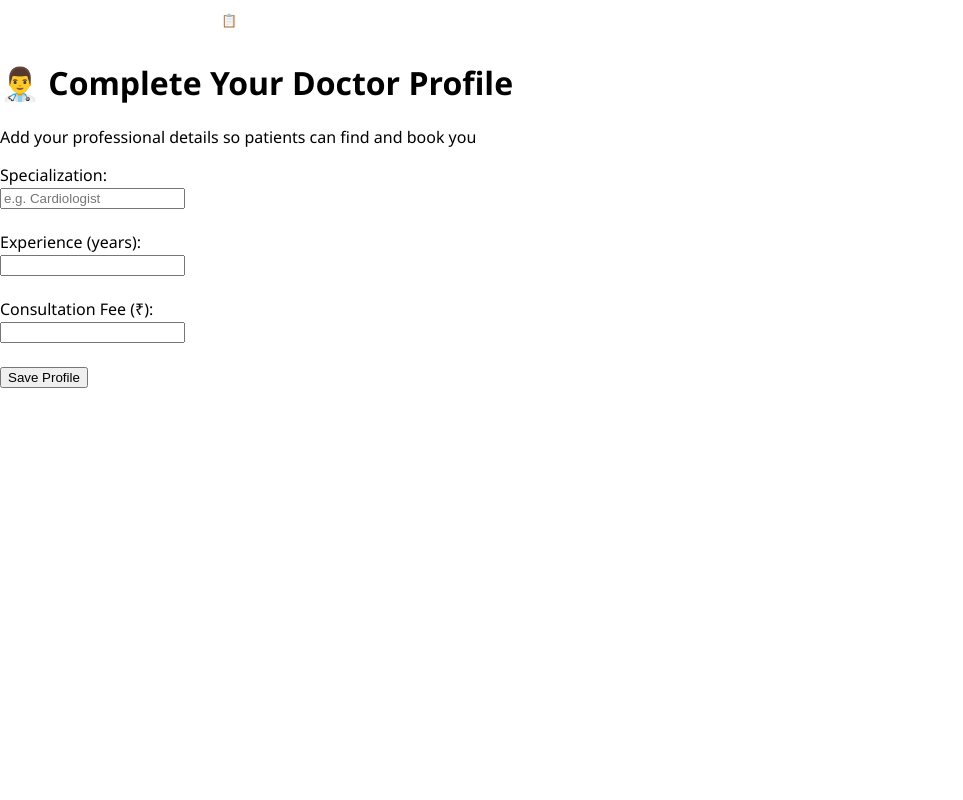
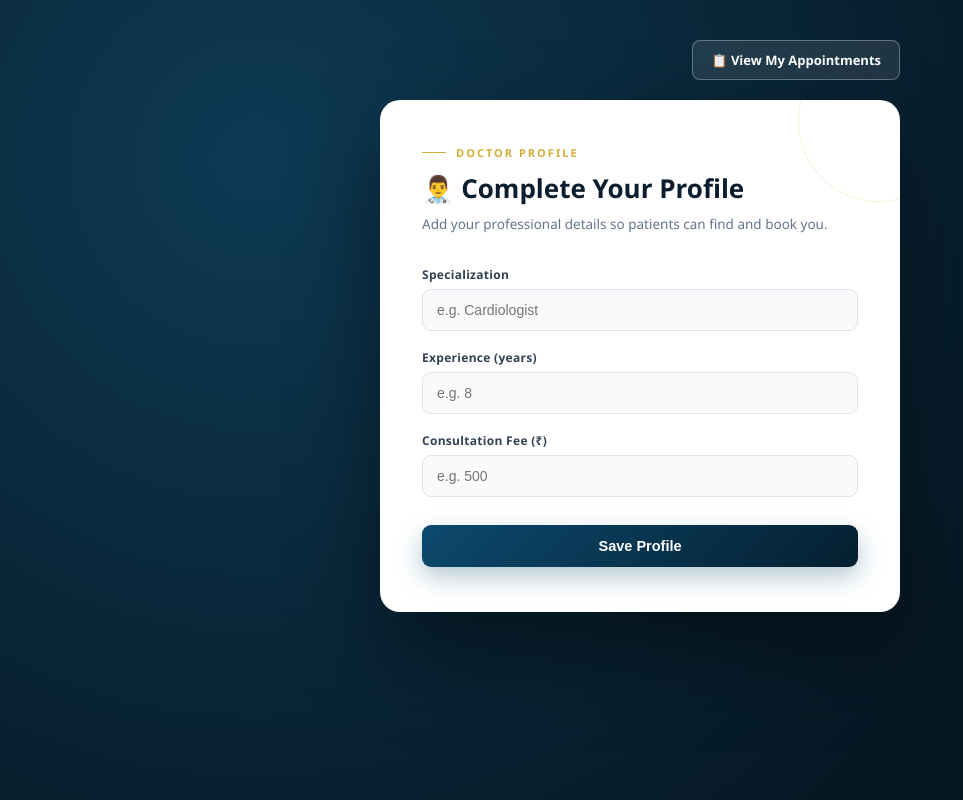
Before and after one commit to pakalapati-suryavalli/doctor-appointment-booking-system, a Flask app: template templates/doctor_profile.html in a window 1280 px wide. Shown: the whole page, without its empty margins (0-963 px from the left). Run offline with Flask 3, Linux system fonts and the light colour scheme; the template is opened without the code that fills it, so the values that code supplies are empty.

Commit message:
Redesign doctor profile page - self-contained premium style

```diff
--- a/templates/doctor_profile.html
+++ b/templates/doctor_profile.html
@@ -2,27 +2,115 @@
 <html lang="en">
 <head>
     <meta charset="UTF-8">
-    <title>Doctor Profile</title>
-    <link rel="stylesheet" href="{{ url_for('static', filename='style.css') }}">
+    <title>Doctor Profile — CareConnect Hospital</title>
     <style>
+        * { margin: 0 !important; padding: 0 !important; box-sizing: border-box !important; }
+        html, body { height: 100% !important; width: 100% !important; font-family: 'Segoe UI', Arial, sans-serif !important; }
+        body {
+            min-height: 100vh !important;
+            background: radial-gradient(circle at 20% 20%, #0e3a54, #061824 70%) !important;
+            display: flex !important;
+            flex-direction: column !important;
+            align-items: center !important;
+            padding: 40px 20px !important;
+        }
+
         .topbar {
-            width: 100%;
-            max-width: 400px;
-            display: flex;
-            justify-content: flex-end;
-            margin-bottom: 15px;
+            width: 100% !important;
+            max-width: 520px !important;
+            display: flex !important;
+            justify-content: flex-end !important;
+            margin-bottom: 20px !important;
         }
         .topbar a {
-            background: rgba(255,255,255,0.15);
-            padding: 10px 18px;
-            border-radius: 8px;
-            font-size: 13px;
-            color: white;
-            border: 1px solid rgba(255,255,255,0.4);
+            background: rgba(255,255,255,0.1) !important;
+            padding: 10px 18px !important;
+            border-radius: 8px !important;
+            font-size: 13px !important;
+            color: white !important;
+            border: 1px solid rgba(255,255,255,0.3) !important;
+            text-decoration: none !important;
+            font-weight: 600 !important;
         }
-        .topbar a:hover {
-            background: rgba(255,255,255,0.25);
-            text-decoration: none;
+        .topbar a:hover { background: rgba(255,255,255,0.2) !important; }
+
+        .profile-card {
+            width: 100% !important;
+            max-width: 520px !important;
+            background: #ffffff !important;
+            border-radius: 20px !important;
+            padding: 45px 42px !important;
+            box-shadow: 0 40px 90px rgba(0,0,0,0.45) !important;
+            position: relative !important;
+            overflow: hidden !important;
+        }
+        .profile-card::before {
+            content: '' !important;
+            position: absolute !important;
+            top: -60px !important; right: -60px !important;
+            width: 160px !important; height: 160px !important;
+            border: 1.5px solid rgba(212,175,55,0.2) !important;
+            border-radius: 50% !important;
+        }
+        .badge {
+            color: #d4af37 !important;
+            font-size: 11px !important;
+            letter-spacing: 2px !important;
+            font-weight: 700 !important;
+            margin-bottom: 10px !important;
+            display: flex !important;
+            align-items: center !important;
+            gap: 10px !important;
+        }
+        .badge::before {
+            content: '' !important;
+            width: 24px !important; height: 1px !important;
+            background: #d4af37 !important;
+            display: inline-block !important;
+        }
+        h1 {
+            font-size: 26px !important;
+            font-weight: 700 !important;
+            color: #0c1e2e !important;
+            margin-bottom: 8px !important;
+        }
+        .sub {
+            color: #64748b !important;
+            font-size: 13.5px !important;
+            margin-bottom: 30px !important;
+            line-height: 1.6 !important;
+        }
+        label {
+            display: block !important;
+            font-size: 12px !important;
+            font-weight: 700 !important;
+            color: #334155 !important;
+            margin-bottom: 6px !important;
+            margin-top: 18px !important;
+            letter-spacing: 0.3px !important;
+        }
+        input {
+            width: 100% !important;
+            padding: 12px 14px !important;
+            border: 1.5px solid #dde3ea !important;
+            border-radius: 9px !important;
+            font-size: 14px !important;
+            background: #f9fafb !important;
+            color: #0c1e2e !important;
+        }
+        input:focus { outline: none !important; border-color: #0c4a6e !important; }
+        button {
+            width: 100% !important;
+            margin-top: 28px !important;
+            padding: 13px !important;
+            background: linear-gradient(135deg, #0c4a6e, #051f30) !important;
+            color: white !important;
+            border: none !important;
+            border-radius: 9px !important;
+            font-weight: 700 !important;
+            font-size: 14.5px !important;
+            cursor: pointer !important;
+            box-shadow: 0 10px 24px rgba(12,74,110,0.3) !important;
         }
     </style>
 </head>
@@ -31,20 +119,23 @@
         <a href="/doctor/appointments">📋 View My Appointments</a>
     </div>
 
-    <h1>👨‍⚕️ Complete Your Doctor Profile</h1>
-    <p>Add your professional details so patients can find and book you</p>
+    <div class="profile-card">
+        <div class="badge">DOCTOR PROFILE</div>
+        <h1>👨‍⚕️ Complete Your Profile</h1>
+        <p class="sub">Add your professional details so patients can find and book you.</p>
 
-    <form method="POST">
-        <label>Specialization:</label><br>
-        <input type="text" name="specialization" placeholder="e.g. Cardiologist" required><br><br>
+        <form method="POST">
+            <label>Specialization</label>
+            <input type="text" name="specialization" placeholder="e.g. Cardiologist" required>
 
-        <label>Experience (years):</label><br>
-        <input type="number" name="experience" required><br><br>
+            <label>Experience (years)</label>
+            <input type="number" name="experience" placeholder="e.g. 8" required>
 
-        <label>Consultation Fee (₹):</label><br>
-        <input type="number" name="fee" required><br><br>
+            <label>Consultation Fee (₹)</label>
+            <input type="number" name="fee" placeholder="e.g. 500" required>
 
-        <button type="submit">Save Profile</button>
-    </form>
+            <button type="submit">Save Profile</button>
+        </form>
+    </div>
 </body>
 </html>
```
